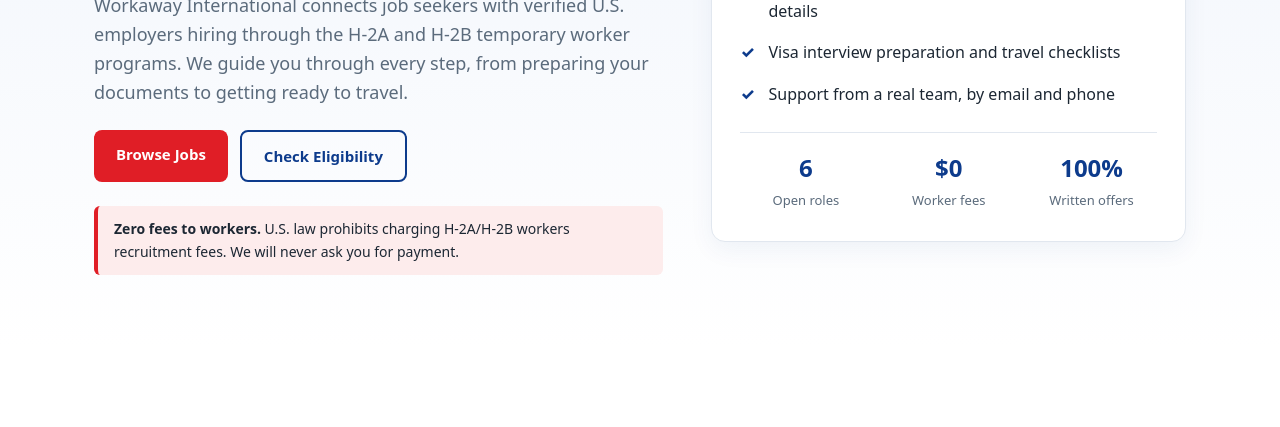
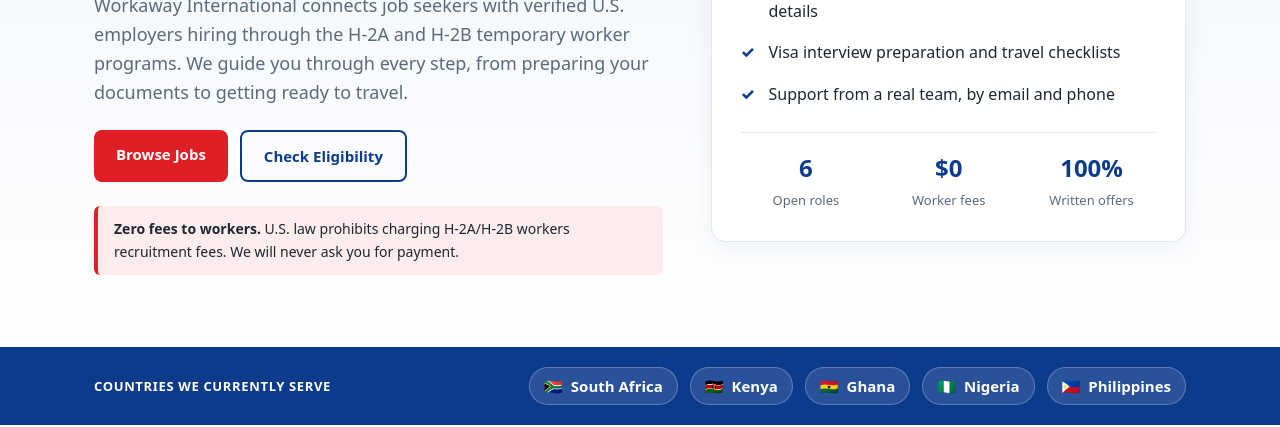
Before and after one commit to Skylimit007/work-away-international, a website: page public/index.html in a window 1280 px wide. Shown: the part 373-800 px from the top of the page. Drawn offline with Linux system fonts and the light colour scheme; no server answers.

Commit message:
Add countries served band above current opportunities

```diff
--- a/public/index.html
+++ b/public/index.html
@@ -46,6 +46,19 @@
           <div><b>100%</b><span>Written offers</span></div>
         </div>
       </div>
+    </div>
+  </section>
+
+  <section class="countries">
+    <div class="container countries-inner">
+      <p class="countries-title">Countries we currently serve</p>
+      <ul class="country-list">
+        <li><span aria-hidden="true">🇿🇦</span> South Africa</li>
+        <li><span aria-hidden="true">🇰🇪</span> Kenya</li>
+        <li><span aria-hidden="true">🇬🇭</span> Ghana</li>
+        <li><span aria-hidden="true">🇳🇬</span> Nigeria</li>
+        <li><span aria-hidden="true">🇵🇭</span> Philippines</li>
+      </ul>
     </div>
   </section>
 
--- a/public/styles.css
+++ b/public/styles.css
@@ -64,3 +64,8 @@ summary { font-weight: 600; cursor: pointer; }
 
 .btn-accent { background: var(--accent); } .btn-accent:hover { background: var(--accent-dark); }
 .footer { border-top: 4px solid var(--accent); }
+.countries { background: var(--primary); color: #fff; padding: 20px 0; }
+.countries-inner { display: flex; align-items: center; justify-content: space-between; gap: 16px; flex-wrap: wrap; }
+.countries-title { margin: 0; font-weight: 700; text-transform: uppercase; letter-spacing: .05em; font-size: 13px; color: #fff; }
+.country-list { list-style: none; margin: 0; padding: 0; display: flex; gap: 12px; flex-wrap: wrap; }
+.country-list li { background: rgba(255,255,255,.12); border: 1px solid rgba(255,255,255,.25); padding: 6px 14px; border-radius: 999px; font-weight: 600; font-size: 15px; display: flex; gap: 8px; align-items: center; }
```
